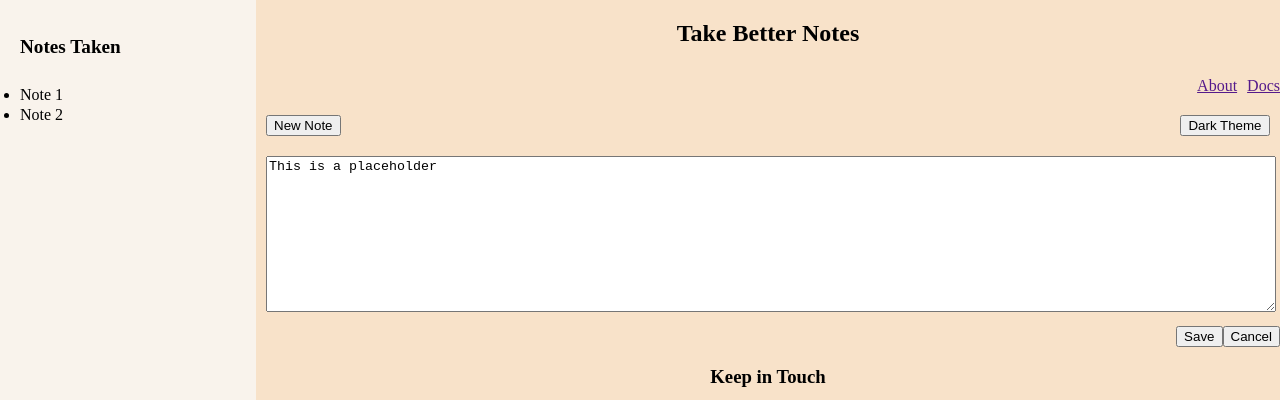
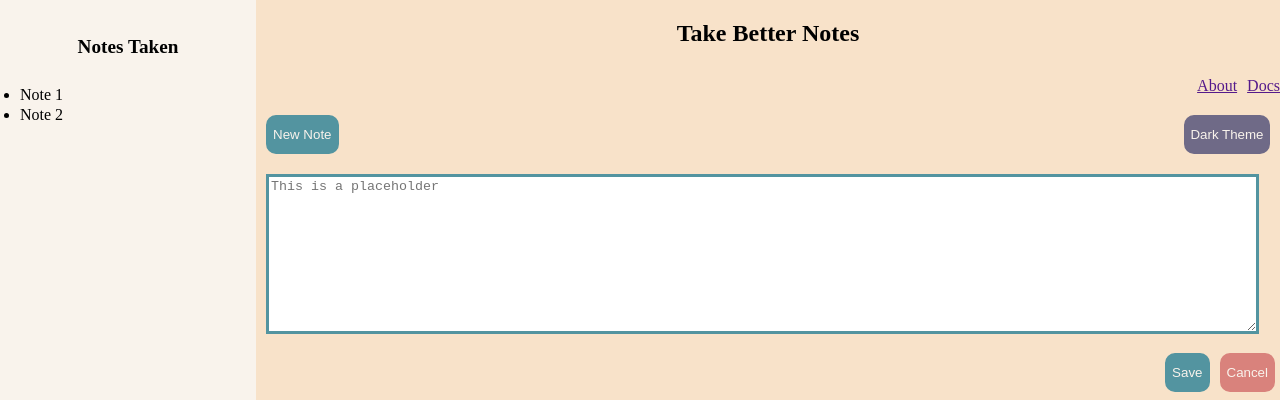
Before and after one commit to TwinklingZtar/assignment_1, a plain HTML site: page index.html in a window 1280 px wide. Shown: the top 400 px of the page. Drawn offline with Linux system fonts and the light colour scheme.

Commit message:
styles the buttons and adds the textarea border

```diff
--- a/index.html
+++ b/index.html
@@ -26,12 +26,13 @@
             <button class="new_note_button">New Note</button>
             <button class="darktheme">Dark Theme</button>
             </div>
-            <textarea name="Note" id="Note" cols="30" rows="10">This is a placeholder</textarea>
+            <textarea name="Note" id="Note" cols="30" rows="10" placeholder="This is a placeholder"></textarea>
             <div class="save-cancel">
-            <button>Save</button>
-            <button>Cancel</button>
+            <button class="save_button">Save</button>
+            <button class="cancel_button">Cancel</button>
             </div>
         </section>
+    </section>
         <footer>
         <h3>Keep in Touch</h3>
         <div class="links">
--- a/stylesheets/stylesheet.css
+++ b/stylesheets/stylesheet.css
@@ -1,15 +1,18 @@
 body{
     display: grid;
     grid-template-columns: 1fr 4fr;
+    grid-template-rows: 4fr 1fr;
     background-color: #f8e2c9;
     margin: 0;
 }
 aside{
     grid-column: 1/2;
+    grid-row: 1/3;
     display: grid;
     grid-template-rows: 50px;
+    grid-auto-rows: 20px;
     background-color: #F9F3EC;
-    height: 100rem;
+    height: 100%;
 }
 .note_list{
     display: grid;
@@ -28,6 +31,7 @@ aside h2{
    padding: 20px;
    grid-row: 1/2;
    font-size: 120%;
+   text-align: center;
 }
 nav{
     display: flex;
@@ -41,10 +45,12 @@ nav a{
 
 .note_taker{
     grid-column: 2/3;
+    grid-row: 1/2;
 }
 textarea{
-    width: 98%;
+    width: 96%;
     margin: 10px;
+    border: #5394A0 solid 3px;
 }
 
 .newnote-darktheme{
@@ -56,6 +62,12 @@ textarea{
 }
 .darktheme{
     margin-left: auto;
+    padding: 10px 4px;
+    border-radius: 10px;
+    border-color: #6F6A87;
+    background-color: #6F6A87;
+    color: #F9F3EC;
+    border-style: solid;
 }
 .save-cancel{
     display: flex;
@@ -63,10 +75,34 @@ textarea{
 }
 footer{
     text-align: center;
+    grid-row: 2/3;
+    grid-column: 2/3;
+
 }
 .new_note_button{
-
+border-color: #5394A0;
+background-color: #5394A0;
+color:#F9F3EC;
 }
 .docs_link{
     padding: 10px 0;
 }
+.save_button{
+
+    border-color: #5394A0;
+    background-color: #5394A0;
+    color:#F9F3EC;
+    margin: 5px;
+}
+.cancel_button{
+    border-color: #D9827C;
+    background-color: #D9827C;
+    color: #F9F3EC;
+    margin: 5px;
+
+}
+button{
+    padding: 10px 5px;
+    border-radius: 10px;
+    border-style: solid;
+}
```
